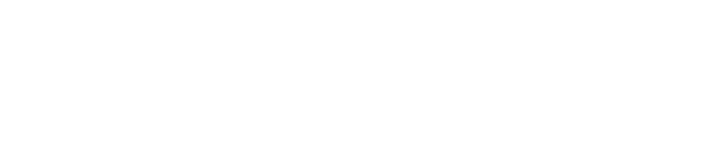
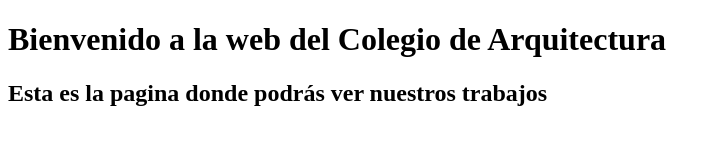
Before and after one commit to Nwtrn21/projectGitTest, a plain HTML site: page index.html in a window 1280 px wide. Shown: the whole page, without its empty margins (0-721 px from the left). Drawn offline with Linux system fonts and the light colour scheme.

Commit message:
Update index.html
Update the file index

```diff
--- a/index.html
+++ b/index.html
@@ -1,11 +1,12 @@
 <!DOCTYPE html>
 
-<html lang="en" xmlns="http://www.w3.org/1999/xhtml">
-<head>
-    <meta charset="utf-8" />
-    <title></title>
-</head>
-<body>
-
-</body>
+<html>
+    <head>
+        <meta charset="utf-8" />
+        <title>COLEGIO DE ARQUITECTURA</title>
+    </head>
+    <body>
+        <h1>Bienvenido a la web del Colegio de Arquitectura</h1>
+        <h2>Esta es la pagina donde podrás ver nuestros trabajos</h2>
+    </body>
 </html>
```
